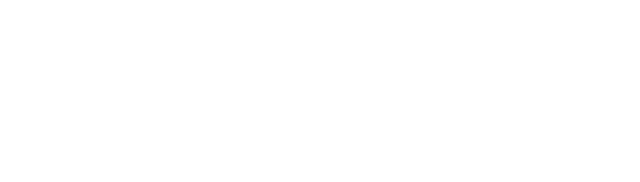
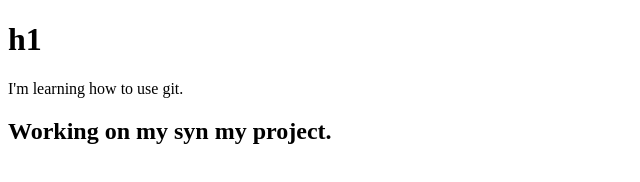
Before and after one commit to kb122215/new-repo, a plain HTML site: page index.html in a window 1280 px wide. Shown: the whole page, without its empty margins (0-640 px from the left). Drawn offline with Linux system fonts and the light colour scheme.

Commit message:
Create paragraph tag

```diff
--- a/index.html
+++ b/index.html
@@ -5,5 +5,9 @@
     <meta name="viewport" content="width=device-width, initial-scale=1.0" />
     <title>first-project</title>
   </head>
-  <body></body>
+  <body>
+    <h1>h1</h1>
+    <p>I'm learning how to use git.</p>
+    <h2>Working on my syn my project.</h2>
+  </body>
 </html>
```
